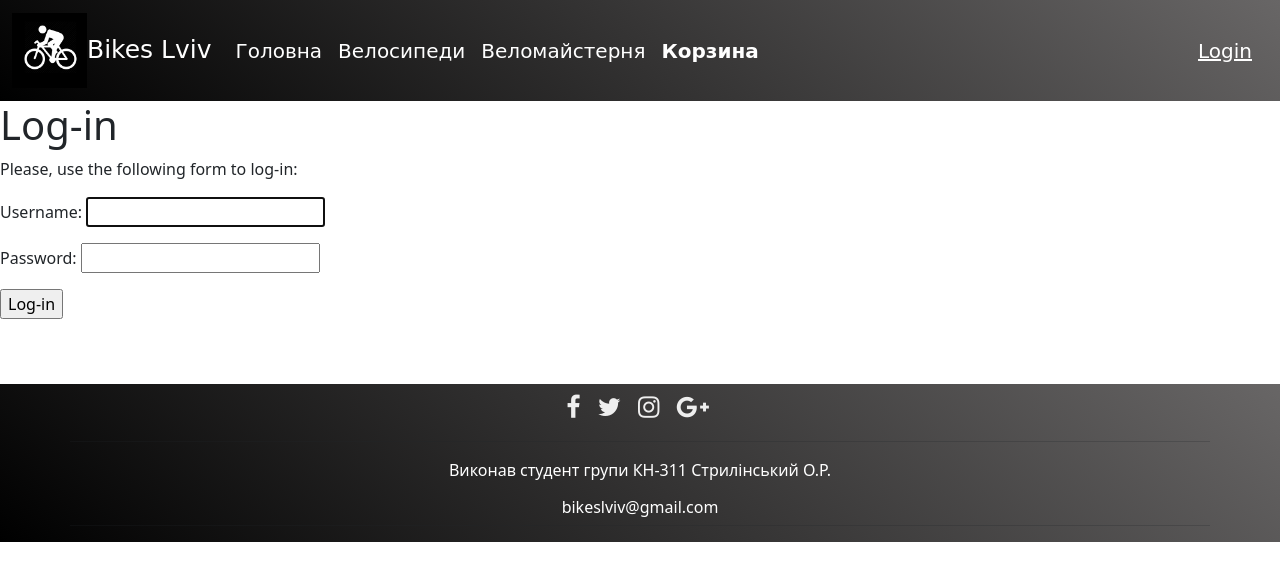
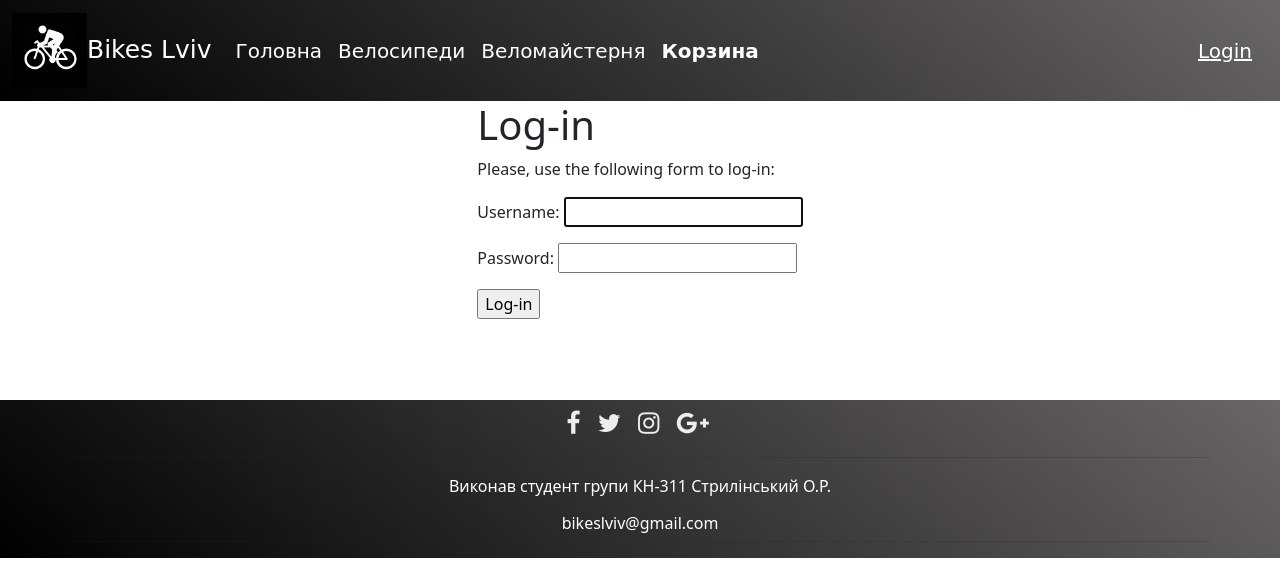
Before and after one commit to Oleh-Strylinskyi/MyBike, a Django app: page /auth/login/ in a window 1280 px wide. Shown: the top 575 px of the page. Run offline with Django 3.2, Linux system fonts and the light colour scheme; parts of the project's set-up code (start-up, migrations or seed data) failed here and were passed over; some libraries are stand-ins or nearby versions; some web fonts are replaced.

Commit message:
center login form

```diff
--- /dev/null
+++ b/static/css/loginpage.css
@@ -0,0 +1,4 @@
+.content {
+    display: flex;
+    justify-content: center;
+}
--- a/templates/registration/login.html
+++ b/templates/registration/login.html
@@ -1,6 +1,13 @@
 {% extends 'base.html' %}
+{% load static %}
+
+{% block links %}
+<link rel="stylesheet" href="{% static 'css/loginpage.css' %}"/>
+{% endblock links %}
+
 {% block content %}
-
+<div class="content">
+    <div>
         <h1>Log-in</h1>
         <p>Please, use the following form to log-in:</p>
         <form action="." method="post">
@@ -8,5 +15,7 @@
             {% csrf_token %}
             <p><input type="submit" value="Log-in"></p>
         </form>
+    </div>
+</div>
 
 {% endblock content %}
```
Lines whose indentation alone changed are shown as unchanged.
